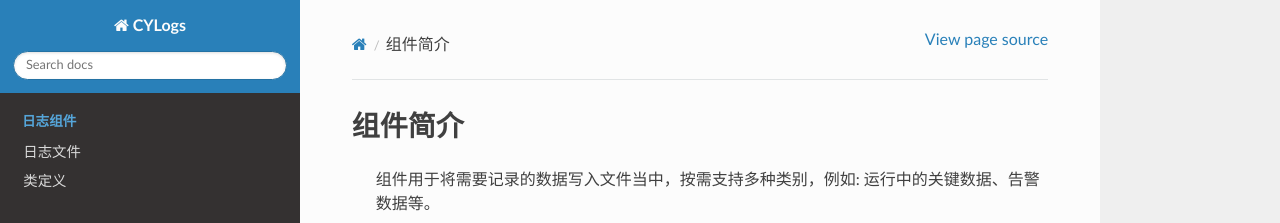
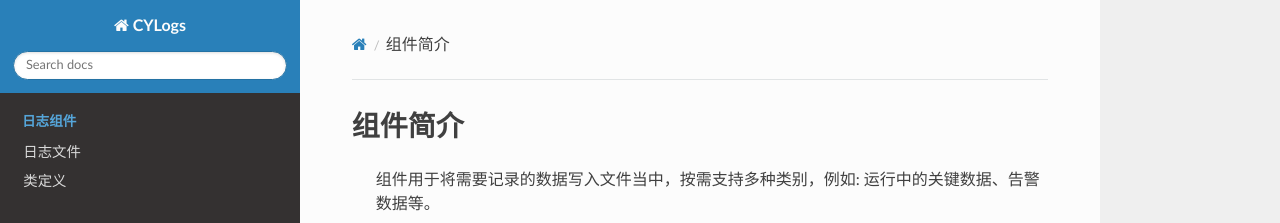
Before and after one commit to Muatrack/esp32-components-cylog, a Sphinx documentation site: the page built from docs/source/index.rst, in a window 1280 px wide. Shown: the top 223 px of the page. Built offline with Sphinx 7.4.7 and the Read the Docs theme 3.1.0, drawn with Linux system fonts in a browser that asks for light colours.

Commit message:
修改文档

```diff
--- a/docs/source/conf.py
+++ b/docs/source/conf.py
@@ -14,7 +14,9 @@ release = '1.0.0'
 # -- General configuration ---------------------------------------------------
 # https://www.sphinx-doc.org/en/master/usage/configuration.html#general-configuration
 
-extensions = []
+extensions = [
+    'sphinx.ext.autosectionlabel',
+]
 
 templates_path = ['_templates']
 exclude_patterns = []
@@ -27,3 +29,4 @@ language = 'zh-CN'
 #html_theme = 'alabaster'
 html_theme = 'sphinx_rtd_theme'
 html_static_path = ['_static']
+html_show_sourcelink = False
```
